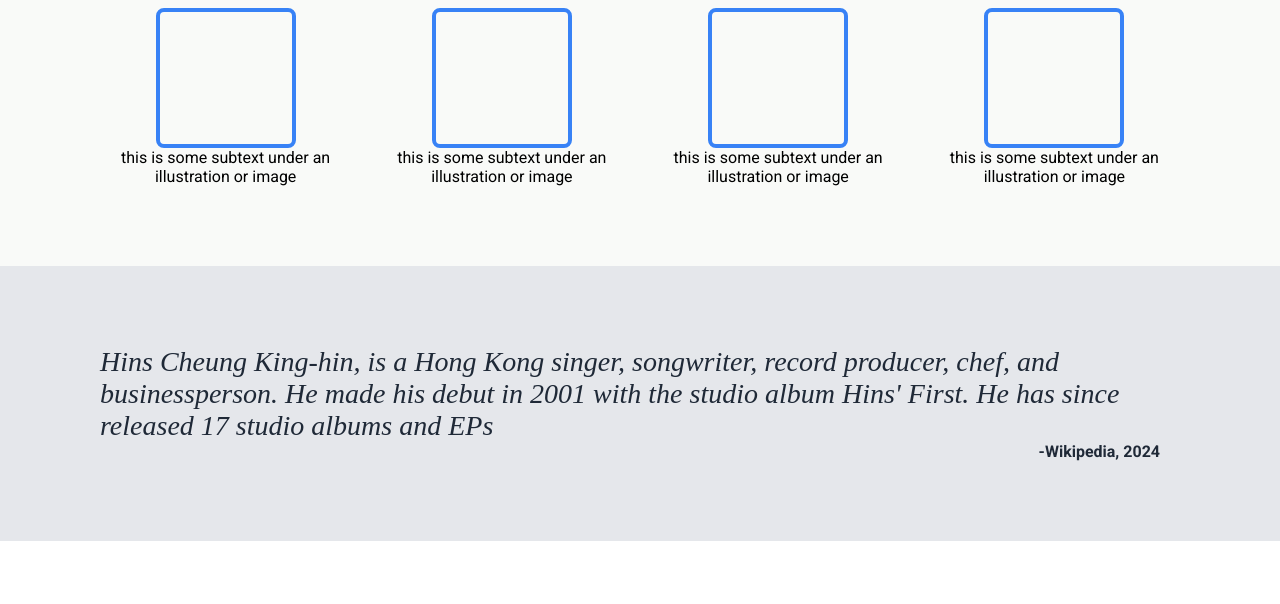
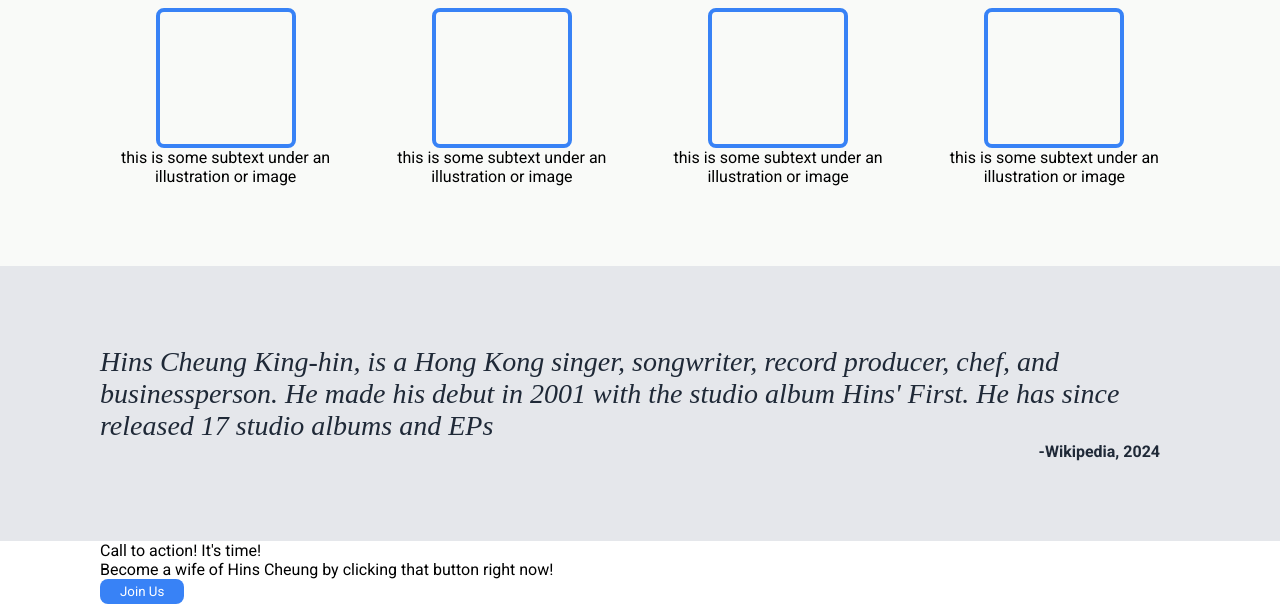
Before and after one commit to Rshibuya99/Landing-Page, a plain HTML site: page index.html in a window 1280 px wide. Shown: the part 591-1195 px from the top of the page. Before the commit the page ends 1132 px from the top, so only its background shows below. Drawn offline with Linux system fonts and the light colour scheme.

Commit message:
layout structure for forth section area index.html

```diff
--- a/index.html
+++ b/index.html
@@ -56,7 +56,15 @@
             <div class="quote">Hins Cheung King-hin, is a Hong Kong singer, songwriter, record producer, chef, and businessperson. He made his debut in 2001 with the studio album Hins' First. He has since released 17 studio albums and EPs</div>
             <div class="quoter">-Wikipedia, 2024</div>
         </div>
-        <div class="section-4"></div>
+        <div class="section-4">
+            <div class="action-container">
+                <div class="action-text">
+                    <div>Call to action! It's time!</div>
+                    <div>Become a wife of Hins Cheung by clicking that button right now!</div>
+                </div>
+                <button>Join Us</button>
+            </div>
+        </div>
     </div>
     <footer></footer>
 </body>
```
